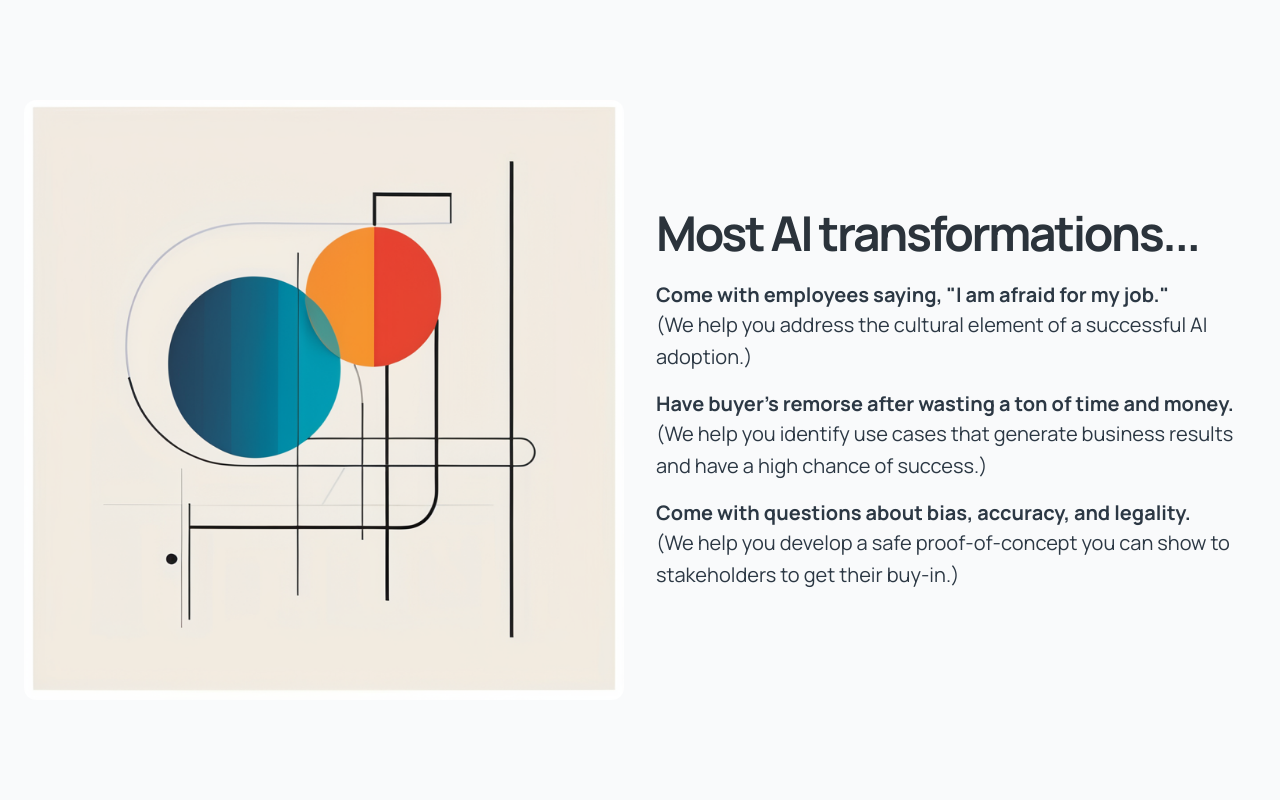
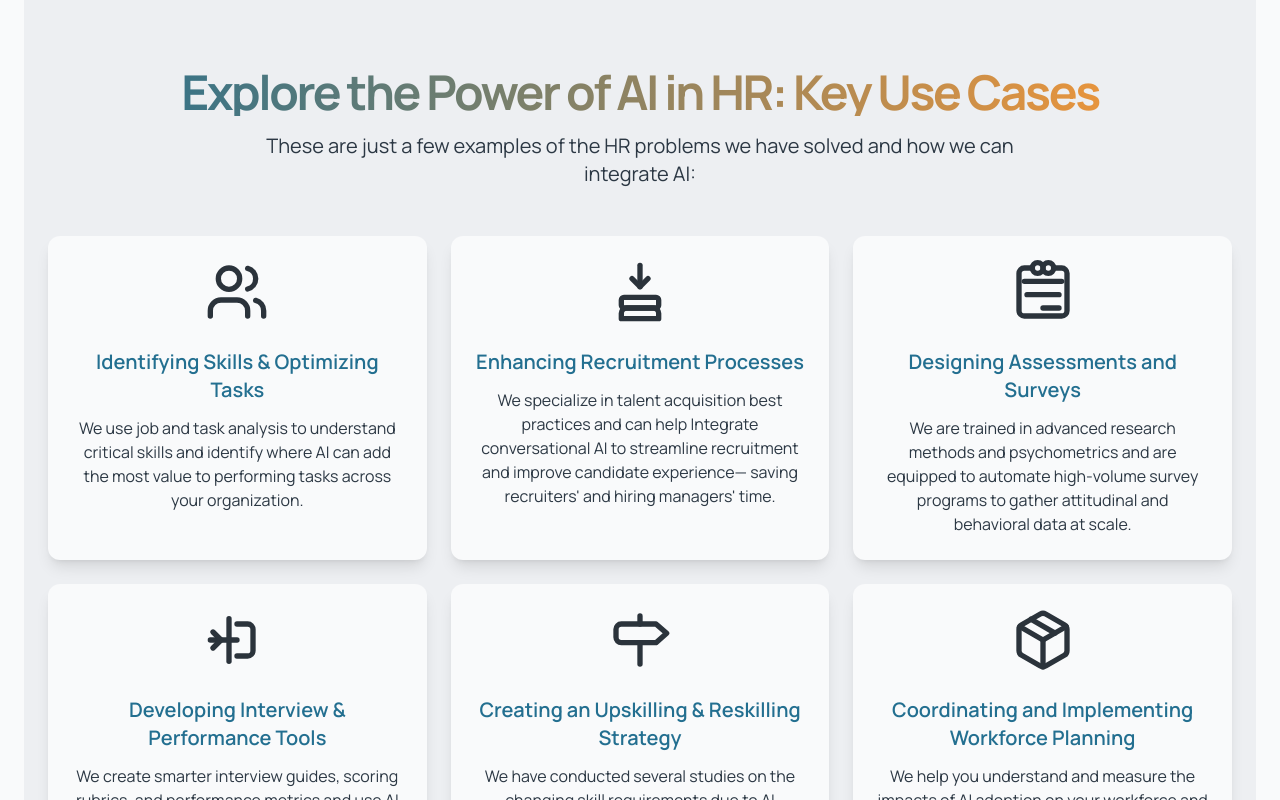
Before and after one commit to SimpleJoySolutions/workplace-labs-mastermind, a Next.js app: page / in a window 1280 px wide. Shown: the part 4480-5280 px from the top of the page. Built offline with nearby package versions, Linux system fonts and the light colour scheme.

Commit message:
use cases section added

```diff
--- a/src/components/home-body.tsx
+++ b/src/components/home-body.tsx
@@ -30,7 +30,7 @@ import { motion } from 'framer-motion';
 import { PublicationLogosComponent } from './publication-logos';
 import { AlumniCompaniesSection } from './alumni-companies-section';
 import { AboutUsSection } from './about-us-section';
-
+import { UseCasesSection } from './use-cases-section';
 export const HomeBody = () => {
   return (
     <div className="flex flex-col min-h-[100dvh]">
@@ -145,6 +145,18 @@ export const HomeBody = () => {
           <div className="section-inner">
             <div className="flex flex-col items-center justify-center space-y-4 text-center">
               <AboutUsSection />
+            </div>
+          </div>
+        </motion.section>
+        <motion.section
+          initial={{ opacity: 0 }}
+          animate={{ opacity: 1 }}
+          transition={{ duration: 0.5, delay: 0.2 }}
+          className="container-class py-0"
+        >
+          <div className="section-inner">
+            <div className="flex flex-col items-center justify-center space-y-4 text-center">
+              <UseCasesSection />
             </div>
           </div>
         </motion.section>
--- /dev/null
+++ b/src/components/use-cases-section.tsx
@@ -0,0 +1,192 @@
+'use client';
+
+import { motion } from 'framer-motion';
+
+interface UseCase {
+  title: string;
+  description: string;
+  icon: React.ReactNode;
+}
+
+const useCases: UseCase[] = [
+  {
+    title: 'Identifying Skills & Optimizing Tasks',
+    description: 'We use job and task analysis to understand critical skills and identify where AI can add the most value to performing tasks across your organization.',
+    icon: (
+      <svg
+        xmlns="http://www.w3.org/2000/svg"
+        width="24"
+        height="24"
+        viewBox="0 0 24 24"
+        fill="none"
+        stroke="currentColor"
+        strokeWidth="2"
+        strokeLinecap="round"
+        strokeLinejoin="round"
+        className="w-16 h-16 mb-6"
+      >
+        <path d="M16 21v-2a4 4 0 0 0-4-4H6a4 4 0 0 0-4 4v2" />
+        <circle cx="9" cy="7" r="4" />
+        <path d="M22 21v-2a4 4 0 0 0-3-3.87" />
+        <path d="M16 3.13a4 4 0 0 1 0 7.75" />
+      </svg>
+    )
+  },
+  {
+    title: 'Enhancing Recruitment Processes',
+    description: 'We specialize in talent acquisition best practices and can help Integrate conversational AI to streamline recruitment and improve candidate experience— saving recruiters\' and hiring managers\' time.',
+    icon: (
+      <svg
+        xmlns="http://www.w3.org/2000/svg"
+        width="24"
+        height="24"
+        viewBox="0 0 24 24"
+        fill="none"
+        stroke="currentColor"
+        strokeWidth="2"
+        strokeLinecap="round"
+        strokeLinejoin="round"
+        className="w-16 h-16 mb-6"
+      >
+        <path d="M17 18a2 2 0 0 1 2 2v2H5v-2a2 2 0 0 1 2-2h10Z" />
+        <path d="M12 2v8" />
+        <path d="m9 7 3 3 3-3" />
+        <rect width="14" height="4" x="5" y="14" rx="1" />
+      </svg>
+    )
+  },
+  {
+    title: 'Designing Assessments and Surveys',
+    description: 'We are trained in advanced research methods and psychometrics and are equipped to automate high-volume survey programs to gather attitudinal and behavioral data at scale.',
+    icon: (
+      <svg
+        xmlns="http://www.w3.org/2000/svg"
+        width="24"
+        height="24"
+        viewBox="0 0 24 24"
+        fill="none"
+        stroke="currentColor"
+        strokeWidth="2"
+        strokeLinecap="round"
+        strokeLinejoin="round"
+        className="w-16 h-16 mb-6"
+      >
+        <path d="M8 3H5a2 2 0 0 0-2 2v14c0 1.1.9 2 2 2h14a2 2 0 0 0 2-2V5a2 2 0 0 0-2-2h-3" />
+        <path d="M12 3c0 1.1-.9 2-2 2s-2-.9-2-2 .9-2 2-2 2 .9 2 2Z" />
+        <path d="M16 3c0 1.1-.9 2-2 2s-2-.9-2-2 .9-2 2-2 2 .9 2 2Z" />
+        <path d="M5 8h14" />
+        <path d="M6 13h12" />
+        <path d="M12 18h6" />
+      </svg>
+    )
+  },
+  {
+    title: 'Developing Interview & Performance Tools',
+    description: 'We create smarter interview guides, scoring rubrics, and performance metrics and use AI skills and agents to help automate and streamline the process for your team.',
+    icon: (
+      <svg
+        xmlns="http://www.w3.org/2000/svg"
+        width="24"
+        height="24"
+        viewBox="0 0 24 24"
+        fill="none"
+        stroke="currentColor"
+        strokeWidth="2"
+        strokeLinecap="round"
+        strokeLinejoin="round"
+        className="w-16 h-16 mb-6"
+      >
+        <path d="M2 12h10" />
+        <path d="M9 4v16" />
+        <path d="m3 9 3 3-3 3" />
+        <path d="M12 6h4a2 2 0 0 1 2 2v8a2 2 0 0 1-2 2h-4" />
+      </svg>
+    )
+  },
+  {
+    title: 'Creating an Upskilling & Reskilling Strategy',
+    description: 'We have conducted several studies on the changing skill requirements due to AI adoption and integration. We can assist with designing AI upskilling programs that prepare your workforce for the future.',
+    icon: (
+      <svg
+        xmlns="http://www.w3.org/2000/svg"
+        width="24"
+        height="24"
+        viewBox="0 0 24 24"
+        fill="none"
+        stroke="currentColor"
+        strokeWidth="2"
+        strokeLinecap="round"
+        strokeLinejoin="round"
+        className="w-16 h-16 mb-6"
+      >
+        <path d="M18 6H5a2 2 0 0 0-2 2v3a2 2 0 0 0 2 2h13l4-3.5L18 6Z" />
+        <path d="M12 13v8" />
+        <path d="M12 3v3" />
+      </svg>
+    )
+  },
+  {
+    title: 'Coordinating and Implementing Workforce Planning',
+    description: 'We help you understand and measure the impacts of AI adoption on your workforce and use AI to improve scheduling, forecasting, and in-office coordination.',
+    icon: (
+      <svg
+        xmlns="http://www.w3.org/2000/svg"
+        width="24"
+        height="24"
+        viewBox="0 0 24 24"
+        fill="none"
+        stroke="currentColor"
+        strokeWidth="2"
+        strokeLinecap="round"
+        strokeLinejoin="round"
+        className="w-16 h-16 mb-6"
+      >
+        <path d="M16.5 9.4 7.5 4.21" />
+        <path d="M21 16V8a2 2 0 0 0-1-1.73l-7-4a2 2 0 0 0-2 0l-7 4A2 2 0 0 0 3 8v8a2 2 0 0 0 1 1.73l7 4a2 2 0 0 0 2 0l7-4A2 2 0 0 0 21 16z" />
+        <path d="M3.27 6.96 12 12.01l8.73-5.05" />
+        <path d="M12 22.08V12" />
+      </svg>
+    )
+  }
+];
+
+const UseCaseCard: React.FC<UseCase & { index: number }> = ({ title, description, icon, index }) => (
+  <motion.div
+    initial={{ opacity: 0, y: 20 }}
+    animate={{ opacity: 1, y: 0 }}
+    transition={{ duration: 0.5, delay: index * 0.1 }}
+    className="bg-card p-6 rounded-xl shadow-lg hover:shadow-xl transition-shadow duration-200"
+  >
+    <div className="flex justify-center">{icon}</div>
+    <h3 className="text-xl font-semibold mb-3 text-primary">{title}</h3>
+    <p className="text-muted-foreground">{description}</p>
+  </motion.div>
+);
+
+export const UseCasesSection = () => {
+  return (
+    <section className="w-full py-12 md:py-24 bg-muted/50">
+      <div className="container px-4 md:px-6 mx-auto max-w-7xl">
+        <motion.div
+          initial={{ opacity: 0, y: 20 }}
+          animate={{ opacity: 1, y: 0 }}
+          transition={{ duration: 0.5 }}
+          className="text-center mb-12"
+        >
+          <h2 className="text-3xl font-bold tracking-tighter sm:text-4xl md:text-5xl mb-4 bg-clip-text text-transparent bg-gradient-to-r from-primary to-secondary">
+            Explore the Power of AI in HR: Key Use Cases
+          </h2>
+          <p className="text-xl text-muted-foreground max-w-3xl mx-auto">
+            These are just a few examples of the HR problems we have solved and how we can integrate AI:
+          </p>
+        </motion.div>
+
+        <div className="grid grid-cols-1 md:grid-cols-2 lg:grid-cols-3 gap-6 mt-12">
+          {useCases.map((useCase, index) => (
+            <UseCaseCard key={index} {...useCase} index={index} />
+          ))}
+        </div>
+      </div>
+    </section>
+  );
+};
```
